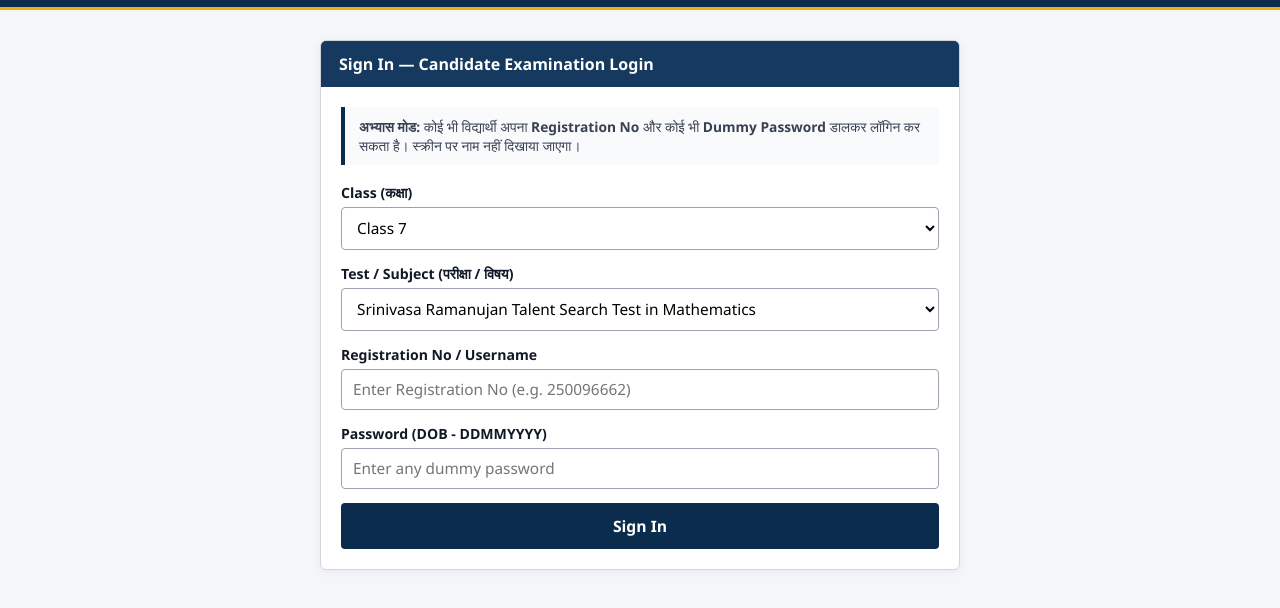
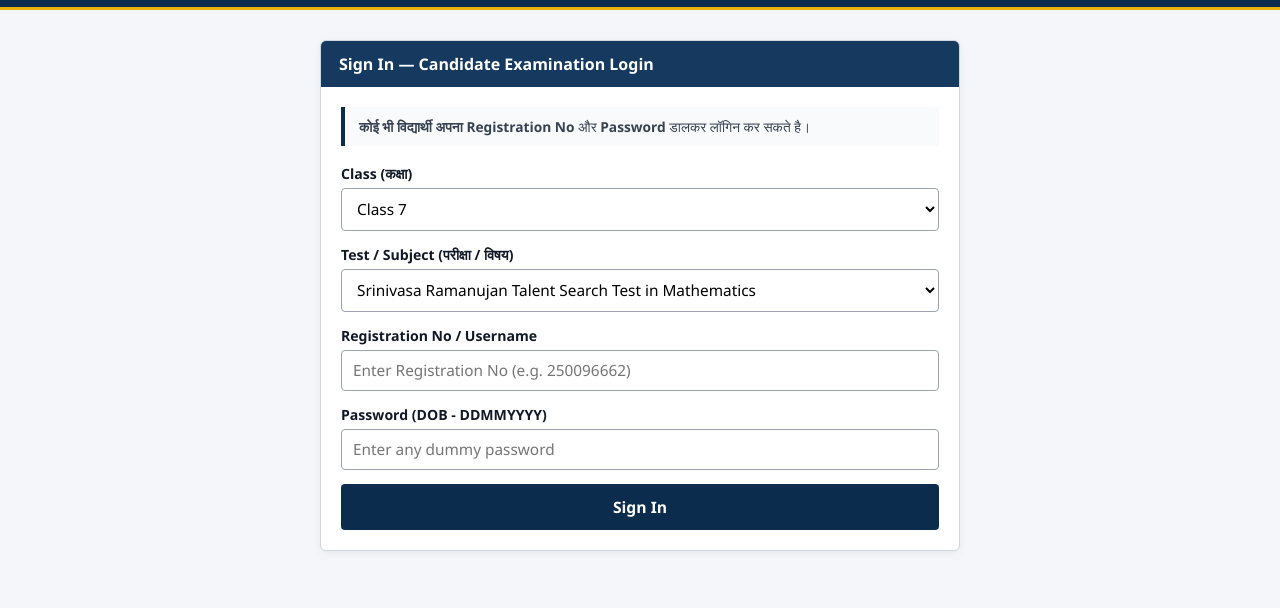
Before and after one commit to rohihirosan/qexpress, a plain HTML site: page bsct-demo.html in a window 1280 px wide. Shown: the part 50-658 px from the top of the page. Drawn offline with Linux system fonts and the light colour scheme.

Commit message:
Update bsct-demo.html

```diff
--- a/bsct-demo.html
+++ b/bsct-demo.html
@@ -409,7 +409,7 @@
     <div class="panel-header">Sign In — Candidate Examination Login</div>
     <div class="panel-body">
         <div class="info-callout">
-            <strong>अभ्यास मोड:</strong> कोई भी विद्यार्थी अपना <strong>Registration No</strong> और कोई भी <strong>Dummy Password</strong> डालकर लॉगिन कर सकता है। स्क्रीन पर नाम नहीं दिखाया जाएगा।
+            <strong>कोई भी विद्यार्थी अपना</strong> <strong>Registration No</strong> और <strong> Password</strong> डालकर लॉगिन कर सकते है।
         </div>
 
         <div class="field-group">
```
